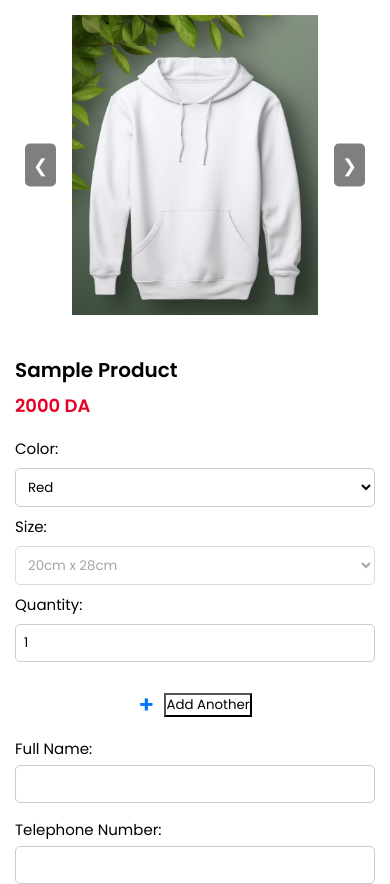
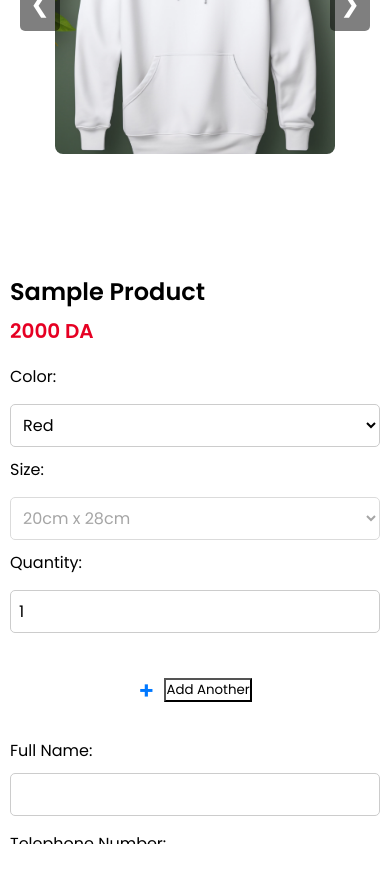
Before and after one commit to nixusach/jimmy, a plain HTML site: page index.html in a window 390 px wide. Shown: the top 884 px of the page. After the commit the page ends 844 px from the top, so only its background shows below. Drawn offline with Linux system fonts and the light colour scheme.

Commit message:
Update product.css

```diff
--- a/product.css
+++ b/product.css
@@ -12,23 +12,20 @@ html, body {
     height: 100%;
     margin: 0;
     padding: 0;
+    overflow: hidden; /* Prevents unwanted scrolling */
 }
 
 .product-container {
     display: flex;
-    flex-direction: row; /* default: desktop */
     justify-content: center;
-    align-items: flex-start;
+    align-items: center;
     max-width: 1200px;
     margin: auto;
     background: white;
     padding: 20px;
     border-radius: 8px;
-    gap: 20px;
-    flex-wrap: wrap; /* for responsiveness */
-    height: auto; /* change from 100vh to auto */
+    height: 100vh; /* Ensures it fills the full viewport height */
 }
-
 
 .product-gallery {
     flex: 1;
@@ -61,12 +58,10 @@ html, body {
     background: rgba(0, 0, 0, 0.5);
     color: white;
     border: none;
+    padding: 10px;
     cursor: pointer;
     font-size: 24px;
     border-radius: 5px;
-
-    padding: 12px 16px;
-    z-index: 10;
 }
 
 .prev-btn { left: 10px; }
@@ -174,46 +169,64 @@ form {
 
 
 
-@media screen and (max-width: 768px) {
+/* Mobile Responsive Styles */
+@media only screen and (max-width: 768px) {
     .product-container {
         flex-direction: column;
-        align-items: center;
-        padding: 15px;
+        padding: 10px;
     }
 
     .product-gallery {
         width: 100%;
         margin-bottom: 20px;
+        flex-direction: row;
+        align-items: center;
     }
 
     .main-image {
-        width: 100%;
-        height: auto;
+        width: 80%;
+        margin: 0 5px;
+    }
+
+    .main-image img {
         max-height: 300px;
     }
 
-    .main-image img {
-        width: 100%;
-        height: auto;
-        max-height: 300px;
-        object-fit: contain;
+    .prev-btn, .next-btn {
+        position: relative;
+        top: auto;
+        transform: none;
+        margin: 0;
+        padding: 10px;
     }
 
     .product-details {
         width: 100%;
         padding: 0;
-        text-align: left;
     }
 
     .selection-row {
         flex-direction: column;
-        align-items: flex-start;
-        gap: 8px;
+        gap: 10px;
+    }
+
+    .selection-row label {
+        width: 100%;
+        margin-bottom: 5px;
     }
 
     .selection-row select,
-    .selection-row input {
+    .selection-row input[type="number"] {
         width: 100%;
+    }
+
+    .form-row {
+        flex-direction: column;
+    }
+
+    .form-row label {
+        width: 100%;
+        margin-bottom: 5px;
     }
 
     .form-row input,
@@ -221,31 +234,24 @@ form {
         width: 100%;
     }
 
+    .add-another {
+        justify-content: center;
+        margin: 15px 0;
+    }
+
     .submit-btn {
         width: 100%;
+        padding: 12px;
     }
 
-    .add-another {
-        justify-content: center;
+    /* Adjust form elements for better mobile UX */
+    input, select, textarea {
+        font-size: 16px; /* Prevents zooming on focus in mobile browsers */
     }
 
-    .prev-btn,
-    .next-btn {
-        font-size: 18px;
-        padding: 8px;
+    input[type="tel"] {
+        /* Ensures numeric keypad on mobile */
+        -webkit-appearance: none;
+        -moz-appearance: textfield;
     }
 }
-
-@media screen and (max-width: 480px) {
-    body {
-        font-size: 15px;
-    }
-
-    h1 {
-        font-size: 20px;
-    }
-
-    .price {
-        font-size: 18px;
-    }
-}
```
